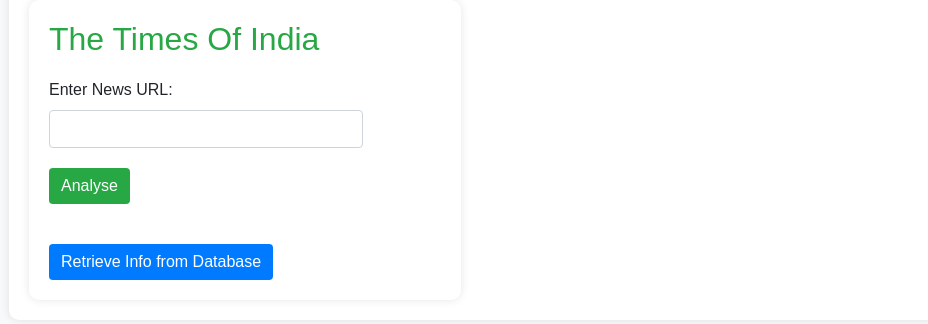
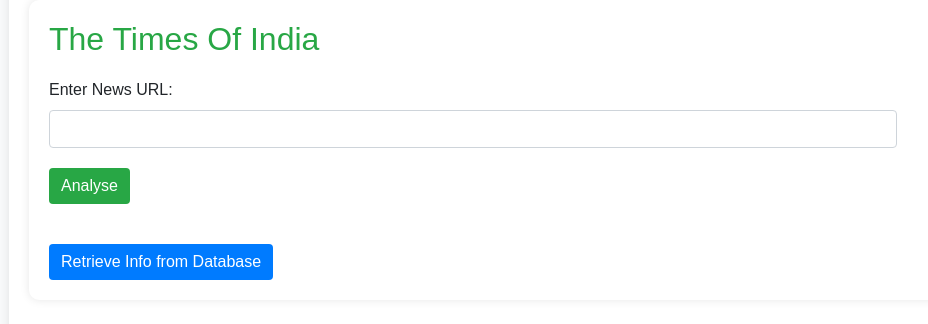
Before and after one commit to Pradeep-7142/TOI-News_Scrapping, a Flask app: page / in a window 1280 px wide. Shown: the part 126-450 px from the top of the page, without its empty margins (61-989 px from the left). Run offline with Flask 2, Linux system fonts and the light colour scheme; some libraries are stand-ins or nearby versions.

Commit message:
Update ind.css

```diff
--- a/static/ind.css
+++ b/static/ind.css
@@ -25,11 +25,15 @@
 
 .form-container {
     display: flex;
-    flex-direction: row;
+    flex-direction: column;
+}
+.row{
+    display: flex;
+    flex-direction: column;
 }
 
 .form-card {
-    width: 40%;
+    width: 100%;
     padding: 20px;
     border-radius: 10px;
     box-shadow: 0 0 10px rgba(0, 0, 0, 0.1);
@@ -64,7 +68,7 @@
 }
 
 .table-container {
-    width: 60%;
+    width: 100%;
     margin-left: 20px;
 }
 
```
